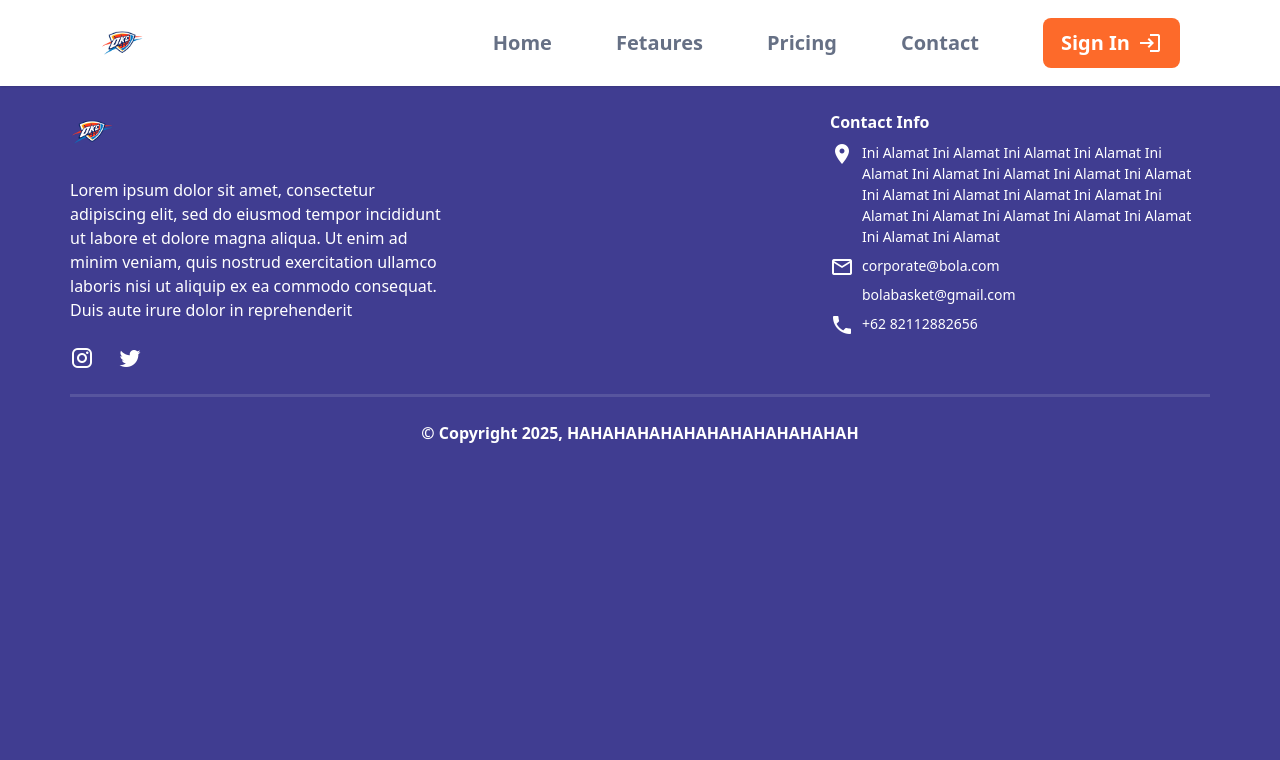
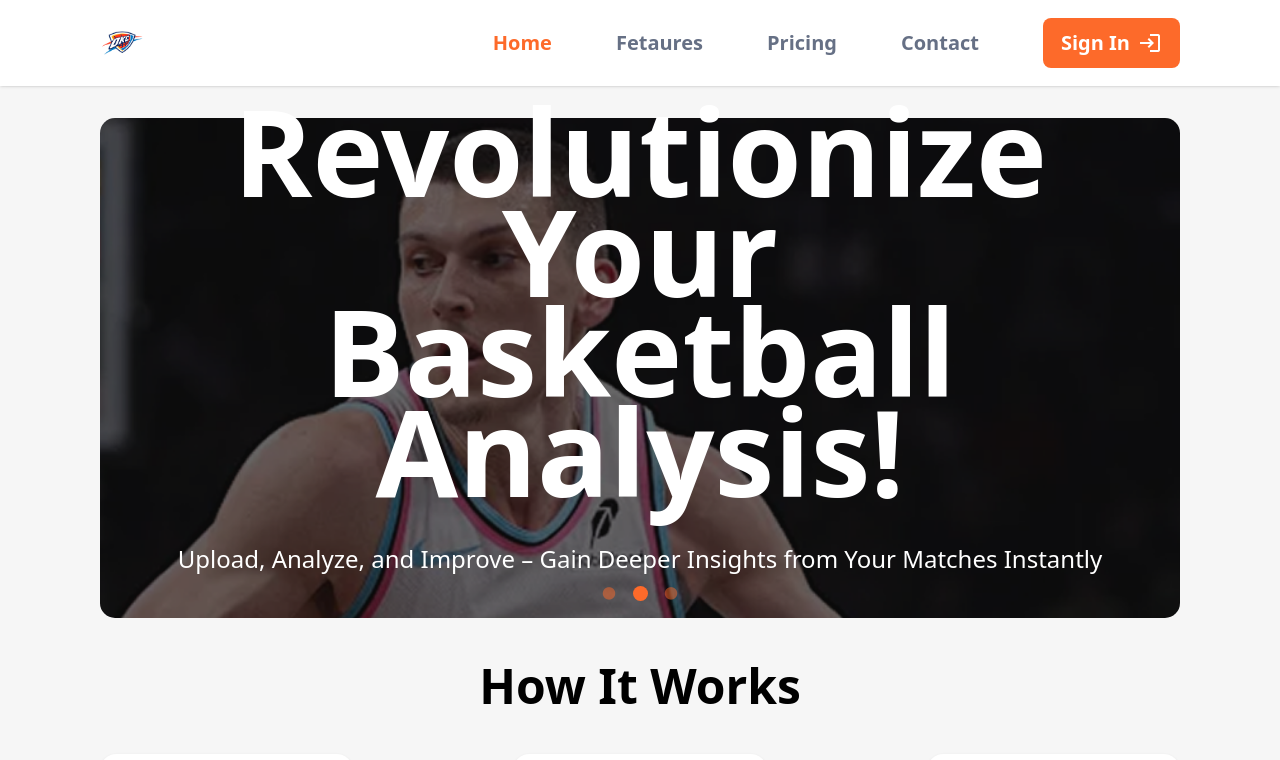
Before and after one commit to Yahya-Idris-A/Court-Vision-Vue-Version, a Vue app: page /home in a window 1280 px wide. Shown: the top 760 px of the page. Built offline with nearby package versions, Linux system fonts and the light colour scheme.

Commit message:
Make user redirect to dashboard when open web for the first time if user was sign in

```diff
--- a/src/components/navbar/AdminSidebar.vue
+++ b/src/components/navbar/AdminSidebar.vue
@@ -57,7 +57,7 @@
             </div>
             <!-- Btn My Profile -->
             <router-link
-              to="/"
+              to="/home"
               class="flex flex-row justify-start items-center w-full max-sm:w-fit px-[16px] max-sm:px-[10px] rounded-[6px] py-[8px] cursor-pointer"
               :class="$route.name == 'My Profile' ? 'bg-[#FD6A2A]' : 'bg-white'"
             >
--- a/src/components/navbar/BasicNavbar.vue
+++ b/src/components/navbar/BasicNavbar.vue
@@ -23,7 +23,7 @@
           <ul class="flex max-sm:flex-col items-center gap-[64px]">
             <li>
               <router-link
-                to="/"
+                to="/home"
                 class="hover:text-[#FD6A2A] text-[20px] font-semibold"
                 :class="
                   $route.name == 'Home' ? 'text-[#FD6A2A]' : 'text-[#667085]'
@@ -66,7 +66,7 @@
           </ul>
         </div>
         <!-- login button -->
-        <div class="">
+        <div v-if="!user">
           <router-link
             to="/sign-in"
             class="bg-[#FD6A2A] text-white px-4.5 py-2.5 rounded-[8px] flex gap-[8px] text-[20px] font-semibold items-center cursor-pointer"
@@ -76,6 +76,14 @@
               icon="mdi mdi-login"
               class="!text-[24px] max-sm:!text-[20px] !text-white"
             ></v-icon>
+          </router-link>
+        </div>
+        <div v-if="user">
+          <router-link
+            to="/profile/analyze"
+            class="bg-[#FD6A2A] text-white px-4.5 py-2.5 rounded-[8px] flex gap-[8px] text-[20px] font-semibold items-center cursor-pointer"
+          >
+            Dashboard
           </router-link>
         </div>
       </div>
@@ -88,7 +96,9 @@
   </header>
 </template>
 <script setup>
-import { ref } from "vue";
+import { ref, onMounted } from "vue";
+
+const user = localStorage.getItem("token");
 
 const isMenuOpen = ref(false);
 
--- a/src/router/index.js
+++ b/src/router/index.js
@@ -13,6 +13,19 @@
 const routes = [
   {
     path: "/",
+    name: "Root",
+    component: Home,
+    beforeEnter: (to, from, next) => {
+      const auth = localStorage.getItem("token");
+      if (auth) {
+        next({ name: "Analyze" });
+      } else {
+        next({ name: "Home" }); // kalau belum login, arahkan ke landing page
+      }
+    },
+  },
+  {
+    path: "/home",
     name: "Home",
     component: Home,
   },
```
